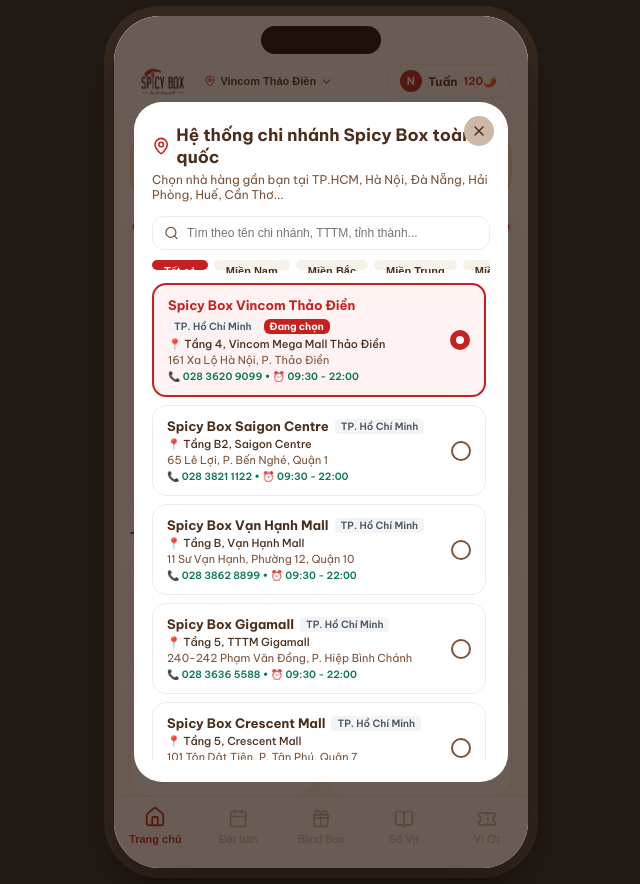
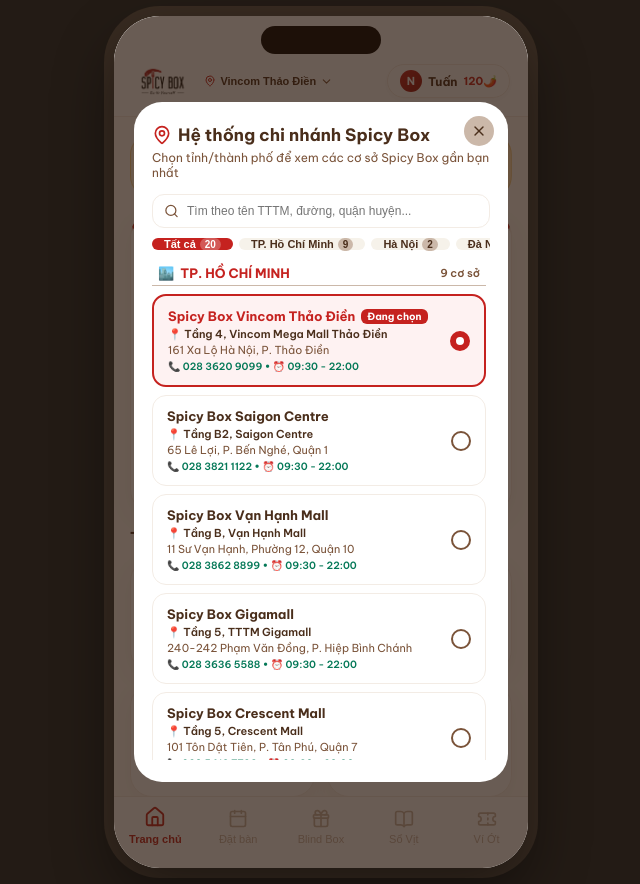
Before and after one commit to tuantuhuynh2007-boop/StoreDesignThinking, a React (Vite) app in the folder spicy-box-app/: page / in a window 1280 px wide. Both pictures are taken after a click on the button "Vincom Thảo Điền". Shown: the whole page, without its empty margins (319-959 px from the left). Built offline with nearby package versions, Linux system fonts and the light colour scheme.

Commit message:
Feat: Phan chia va gom nhom chi nhanh ro rang theo tung Tinh/Thanh pho (TP.HCM, Da Nang, Ha Noi, Hue, Hai Phong, Nha Trang, Binh Duong, Dong Nai, Can Tho)

```diff
--- a/spicy-box-app/src/App.tsx
+++ b/spicy-box-app/src/App.tsx
@@ -210,7 +210,7 @@ export function App() {
     return BRANCHES[0];
   });
   const [showBranchModal, setShowBranchModal] = useState(false);
-  const [branchRegionFilter, setBranchRegionFilter] = useState<string>('Tất cả');
+  const [selectedCityFilter, setSelectedCityFilter] = useState<string>('Tất cả');
   const [branchSearchQuery, setBranchSearchQuery] = useState<string>('');
 
   const handleSelectBranch = (branch: Branch) => {
@@ -1530,11 +1530,11 @@ export function App() {
               <div style={{ display: 'flex', alignItems: 'center', gap: '6px' }}>
                 <MapPin size={20} color="var(--red-primary)" />
                 <h3 style={{ fontSize: '17px', fontWeight: 700, color: 'var(--wood-dark)' }}>
-                  Hệ thống chi nhánh Spicy Box toàn quốc
+                  Hệ thống chi nhánh Spicy Box
                 </h3>
               </div>
               <p style={{ fontSize: '12px', color: 'var(--wood-medium)', marginTop: '4px' }}>
-                Chọn nhà hàng gần bạn tại TP.HCM, Hà Nội, Đà Nẵng, Hải Phòng, Huế, Cần Thơ...
+                Chọn tỉnh/thành phố để xem các cơ sở Spicy Box gần bạn nhất
               </p>
             </div>
 
@@ -1543,7 +1543,7 @@ export function App() {
               <Search size={15} color="var(--wood-medium)" style={{ position: 'absolute', left: 12, top: '50%', transform: 'translateY(-50%)' }} />
               <input
                 type="text"
-                placeholder="Tìm theo tên chi nhánh, TTTM, tỉnh thành..."
+                placeholder="Tìm theo tên TTTM, đường, quận huyện..."
                 value={branchSearchQuery}
                 onChange={e => setBranchSearchQuery(e.target.value)}
                 style={{
@@ -1565,38 +1565,80 @@ export function App() {
               )}
             </div>
 
-            {/* Bộ lọc vùng miền */}
+            {/* Thanh chọn nhanh Tỉnh / Thành phố */}
             <div style={{ display: 'flex', gap: '6px', overflowX: 'auto', paddingBottom: '8px', marginBottom: '10px' }}>
-              {['Tất cả', 'Miền Nam', 'Miền Bắc', 'Miền Trung', 'Miền Tây'].map(r => (
-                <button
-                  key={r}
-                  onClick={() => setBranchRegionFilter(r)}
-                  style={{
-                    padding: '5px 12px', borderRadius: '9999px', border: 'none', cursor: 'pointer',
+              {['Tất cả', 'TP. Hồ Chí Minh', 'Hà Nội', 'Đà Nẵng', 'Hải Phòng', 'Huế', 'Nha Trang', 'Bình Dương', 'Đồng Nai', 'Cần Thơ'].map(cityName => {
+                const count = cityName === 'Tất cả'
+                  ? BRANCHES.length
+                  : BRANCHES.filter(b => b.city === cityName).length;
+                return (
+                  <button
+                    key={cityName}
+                    onClick={() => setSelectedCityFilter(cityName)}
+                    style={{
+                      padding: '6px 12px', borderRadius: '9999px', border: 'none', cursor: 'pointer',
                       fontSize: '11px', fontWeight: 600, whiteSpace: 'nowrap',
-                    background: branchRegionFilter === r ? 'var(--red-primary)' : 'var(--bg-surface-subtle)',
-                    color: branchRegionFilter === r ? '#fff' : 'var(--wood-dark)',
-                    transition: 'all 0.15s ease'
-                  }}
-                >
-                  {r}
-                </button>
-              ))}
-            </div>
-
-            {/* Danh sách các chi nhánh */}
-            <div style={{ overflowY: 'auto', display: 'flex', flexDirection: 'column', gap: '8px', paddingRight: '4px' }}>
-              {BRANCHES
-                .filter(b => {
-                  const matchRegion = branchRegionFilter === 'Tất cả' || b.region === branchRegionFilter;
+                      background: selectedCityFilter === cityName ? 'var(--red-primary)' : 'var(--bg-surface-subtle)',
+                      color: selectedCityFilter === cityName ? '#fff' : 'var(--wood-dark)',
+                      transition: 'all 0.15s ease',
+                      display: 'inline-flex', alignItems: 'center', gap: '4px'
+                    }}
+                  >
+                    <span>{cityName}</span>
+                    <span style={{
+                      fontSize: '10px',
+                      background: selectedCityFilter === cityName ? 'rgba(255,255,255,0.25)' : 'var(--wood-light)',
+                      padding: '1px 5px', borderRadius: '9999px'
+                    }}>
+                      {count}
+                    </span>
+                  </button>
+                );
+              })}
+            </div>
+
+            {/* Danh sách các chi nhánh — GOM NHÓM RÕ RÀNG THEO TỪNG THÀNH PHỐ */}
+            <div style={{ overflowY: 'auto', display: 'flex', flexDirection: 'column', gap: '14px', paddingRight: '4px' }}>
+              {(() => {
+                // Nhóm các chi nhánh theo Thành phố
+                const cities = ['TP. Hồ Chí Minh', 'Hà Nội', 'Đà Nẵng', 'Hải Phòng', 'Huế', 'Nha Trang', 'Bình Dương', 'Đồng Nai', 'Cần Thơ'];
+                const filteredCities = selectedCityFilter === 'Tất cả' ? cities : [selectedCityFilter];
+
+                let totalMatches = 0;
+
+                const cityBlocks = filteredCities.map(cityName => {
+                  const branchesInCity = BRANCHES.filter(b => {
+                    const matchCity = b.city === cityName;
                     const matchSearch = !branchSearchQuery.trim() ||
                       b.name.toLowerCase().includes(branchSearchQuery.toLowerCase()) ||
                       b.mall.toLowerCase().includes(branchSearchQuery.toLowerCase()) ||
-                    b.city.toLowerCase().includes(branchSearchQuery.toLowerCase()) ||
                       b.address.toLowerCase().includes(branchSearchQuery.toLowerCase());
-                  return matchRegion && matchSearch;
-                })
-                .map(b => {
+                    return matchCity && matchSearch;
+                  });
+
+                  if (branchesInCity.length === 0) return null;
+                  totalMatches += branchesInCity.length;
+
+                  return (
+                    <div key={cityName} style={{ display: 'flex', flexDirection: 'column', gap: '8px' }}>
+                      {/* Tiêu đề nhóm Thành phố */}
+                      <div style={{
+                        display: 'flex', alignItems: 'center', justifyContent: 'space-between',
+                        padding: '4px 6px', borderBottom: '1.5px solid var(--wood-light)',
+                        position: 'sticky', top: 0, background: 'var(--bg-surface)', zIndex: 2
+                      }}>
+                        <div style={{ fontSize: '13px', fontWeight: 800, color: 'var(--red-primary)', display: 'flex', alignItems: 'center', gap: '6px' }}>
+                          <span>🏙️</span>
+                          <span>{cityName.toUpperCase()}</span>
+                        </div>
+                        <span style={{ fontSize: '11px', color: 'var(--wood-medium)', fontWeight: 600 }}>
+                          {branchesInCity.length} cơ sở
+                        </span>
+                      </div>
+
+                      {/* Các cơ sở trong thành phố này */}
+                      <div style={{ display: 'flex', flexDirection: 'column', gap: '8px' }}>
+                        {branchesInCity.map(b => {
                           const isSelected = selectedBranch.id === b.id;
                           return (
                             <div
@@ -1619,16 +1661,13 @@ export function App() {
                                   <span style={{ fontSize: '13px', fontWeight: 700, color: isSelected ? 'var(--red-primary)' : 'var(--wood-dark)' }}>
                                     {b.name}
                                   </span>
-                        <span style={{ fontSize: '10px', background: '#F3F4F6', color: '#4B5563', padding: '1px 6px', borderRadius: '4px', fontWeight: 600 }}>
-                          {b.city}
-                        </span>
                                   {isSelected && (
                                     <span style={{ fontSize: '10px', background: 'var(--red-primary)', color: '#fff', padding: '1px 6px', borderRadius: '6px', fontWeight: 700 }}>
                                       Đang chọn
                                     </span>
                                   )}
                                 </div>
-                      <div style={{ fontSize: '11px', color: 'var(--wood-dark)', marginTop: '3px', fontWeight: 500 }}>
+                                <div style={{ fontSize: '11px', color: 'var(--wood-dark)', marginTop: '3px', fontWeight: 600 }}>
                                   📍 {b.mall}
                                 </div>
                                 <div style={{ fontSize: '11px', color: 'var(--wood-medium)', marginTop: '2px' }}>
@@ -1649,6 +1688,21 @@ export function App() {
                         })}
                       </div>
                     </div>
+                  );
+                });
+
+                if (totalMatches === 0) {
+                  return (
+                    <div style={{ textAlign: 'center', padding: '24px 10px', color: 'var(--wood-medium)', fontSize: '13px' }}>
+                      Không tìm thấy chi nhánh phù hợp với từ khóa "{branchSearchQuery}".
+                    </div>
+                  );
+                }
+
+                return cityBlocks;
+              })()}
+            </div>
+          </div>
         </div>
       )}
     </div>
```
Lines whose indentation alone changed are shown as unchanged.
